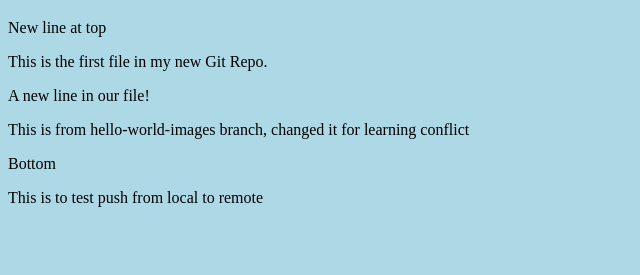
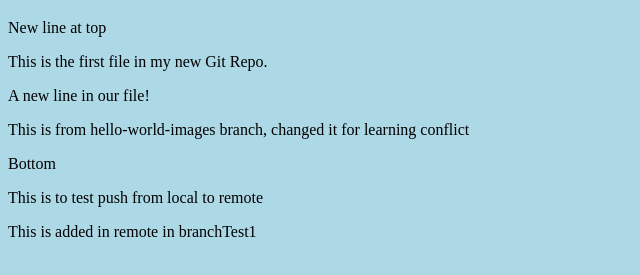
Before and after one commit to anishkumar-m/gitlearning, a plain HTML site: page index.html in a window 1280 px wide. Shown: the part 61-336 px from the top of the page, without its empty margins (0-640 px from the left). Drawn offline with Linux system fonts and the light colour scheme.

Commit message:
Update index.html
Changed index.html in branch BranchTest1 in remote repository

```diff
--- a/index.html
+++ b/index.html
@@ -13,6 +13,7 @@
 <P>This is from hello-world-images branch, changed it for learning conflict</P>
 <P>Bottom</P>
 <p>This is to test push from local to remote</p>
+  <p>This is added in remote in branchTest1</p>
 
 </body>
 </html>
```
